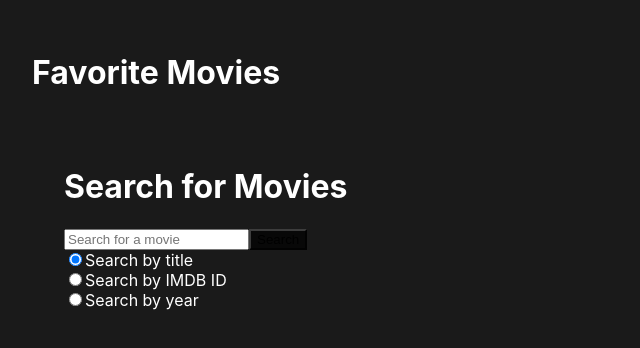
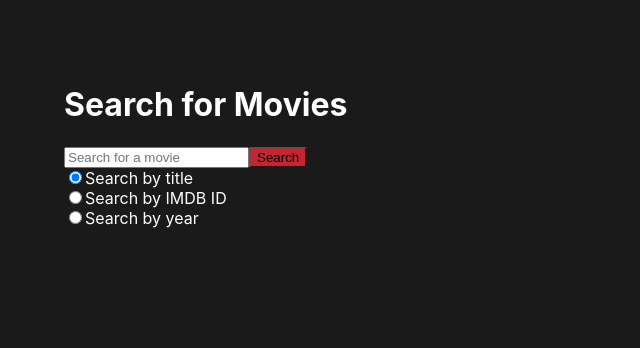
Before and after one commit to Artem99-debug/React-Challenge-The-Loop-co., a React (Create React App) app in the folder loop_challenge/: page / in a window 1280 px wide. Shown: the top 348 px of the page, without its empty margins (0-640 px from the left). Built offline with nearby package versions, Linux system fonts and the light colour scheme.

Commit message:
styles
added styles

```diff
--- a/loop_challenge/src/components/MovieCard.jsx
+++ b/loop_challenge/src/components/MovieCard.jsx
@@ -56,7 +56,7 @@ const MovieCard = ({ movie, handleAddToFavorites, favoritos, alreadySeen, isFavo
                         className="btn btn-outline-secondary btn-sm mx-1"
                         onClick={handleAddSeen}
                     >
-                        {seen ? "Already Seen" : "Not Seen"}
+                        {seen ? "Unseen" : "Seen"}
 
                     </button>
                 )}
--- a/loop_challenge/src/pages/home/HomePage.css
+++ b/loop_challenge/src/pages/home/HomePage.css
@@ -62,15 +62,24 @@ body {
   transition: all 0.3s ease-in-out;
   align-self: flex-end;
   margin-right: 1rem;
+  color: #fff;
+  font-size: 1.0rem;
 }
 
 .favorite-button:hover {
   color: #dc3545;
+  text-decoration: underline;
 }
+
 
 /* Button styles */
 .btn-primary {
   background-color: rgba(0, 0, 0, 0.7);
+  border-color: rgba(0, 0, 0, 0.7);
+}
+
+.btn-primary-search {
+  background-color: #c82333;
   border-color: rgba(0, 0, 0, 0.7);
 }
 
--- a/loop_challenge/src/pages/home/HomePage.jsx
+++ b/loop_challenge/src/pages/home/HomePage.jsx
@@ -132,7 +132,11 @@ const HomePage = () => {
 
   return (
     <div className="container dark-style">
-      <h1 className="mb-4">Favorite Movies</h1>
+      {
+        favoriteMovies.length > 0 &&
+        <h1 className="mb-4">Favorite Movies</h1>
+      }
+
       <div className="d-flex flex-wrap justify-content-center">
         {favoriteMovies.map((movie) => (
           <div className="col-sm-6 col-md-4 col-lg-3 mb-3" key={movie.imdbID}>
@@ -163,7 +167,7 @@ const HomePage = () => {
                 value={query}
                 onChange={(e) => setQuery(e.target.value)}
               />
-              <button className="btn btn-primary" type="submit">
+              <button className="btn btn-primary-search" type="submit">
                 Search
               </button>
             </div>
```
